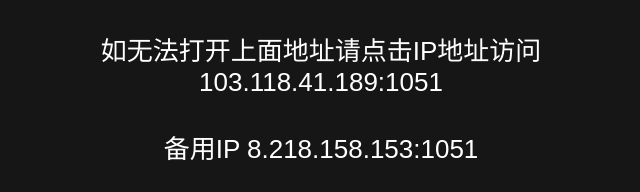
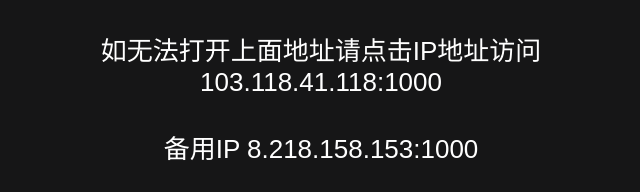
Before and after one commit to hainiuvip/hainiuvip.github.io, a plain HTML site: page index.html in a window 1280 px wide. Shown: the part 381-573 px from the top of the page, 319-959 px from the left. Drawn offline with Linux system fonts and the light colour scheme.

Commit message:
Update index.html

```diff
--- a/index.html
+++ b/index.html
@@ -62,8 +62,8 @@
           <span style="font-size:36px;">地址发布页</span>
           <!--<p style="font-size:26px;">顶级IEPL专线 高速稳定的网络体验</p>-->
           <p><a style="font-size:50px;color:#ffffff;text-decoration:none;" href="https://hainiu.fun" target="_blank">最新地址 hainiu.fun</a></p>
-          <p><a style="font-size:26px;color:#ffffff;text-decoration:none;" href="http://103.118.41.118:1051" target="_blank">如无法打开上面地址请点击IP地址访问 <br/> 103.118.41.189:1051</a></p>
-          <p><a style="font-size:26px;color:#ffffff;text-decoration:none;" href="http://8.218.158.153:1000" target="_blank"> 备用IP 8.218.158.153:1051</a></p>
+          <p><a style="font-size:26px;color:#ffffff;text-decoration:none;" href="http://103.118.41.118:1000" target="_blank">如无法打开上面地址请点击IP地址访问 <br/> 103.118.41.118:1000</a></p>
+          <p><a style="font-size:26px;color:#ffffff;text-decoration:none;" href="http://8.218.158.153:1000" target="_blank"> 备用IP 8.218.158.153:1000</a></p>
 
           <p>（福建、河南、江苏地区建议使用IP地址访问）</p>
 
```
